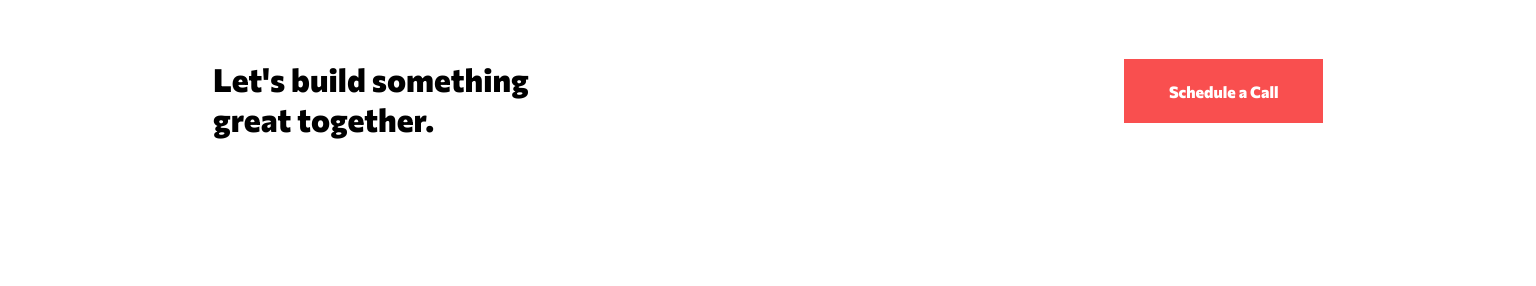
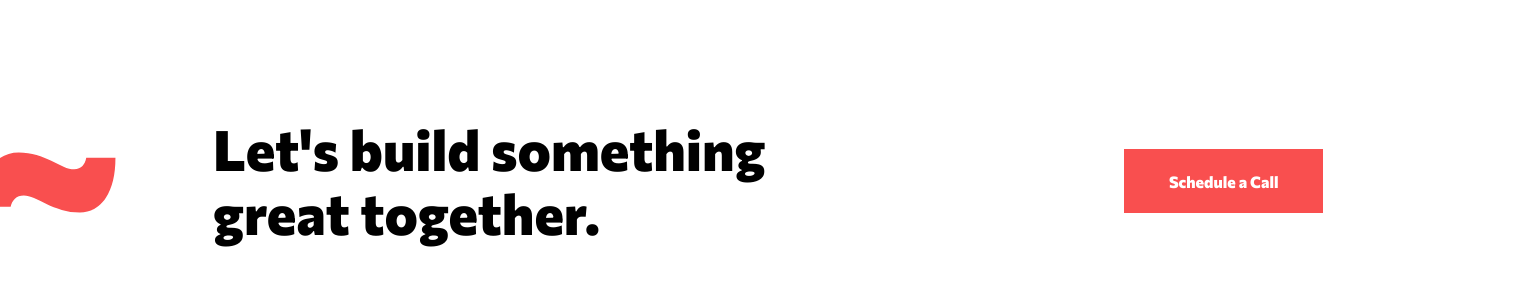
Before and after one commit to richieAiello/creative-agency-website, a website built with Parcel: page src/index.html in a window 1536 px wide. Shown: the part 3601-3887 px from the top of the page. Before the commit the page ends 3841 px from the top, so only its background shows below. Built offline with nearby package versions, Linux system fonts and the light colour scheme.

Commit message:
Styled footer for desktop main.scss.

```diff
--- a/src/index.html
+++ b/src/index.html
@@ -228,7 +228,8 @@
     </section>
   </main>
 
-  <footer class="footer container">
+  <footer class="footer">
+      <div class="container">
         <h5 class="footer__heading bold">
           Let's build something
           <br>
@@ -237,6 +238,7 @@
         <a href="#" class="btn btn--schedule">Schedule a Call</a>
         <!-- Hidden on mobile and tablet. -->
         <img src="./assets/svg/bg-pattern-wave-red.svg" alt="" class="bg-wave-red">
+      </div>
   </footer>
 </body>
 </html>
--- a/src/main.scss
+++ b/src/main.scss
@@ -700,6 +700,7 @@ $light-red: #FF9393;
 .footer {
   padding: 6.25rem 0;
   background-color: $white;
+  margin-top: 0.5rem;
 
   &__heading {
     font-size: 2rem;
@@ -714,13 +715,37 @@ $light-red: #FF9393;
   @media(min-width: 768px) {
 
     grid-area: footer;
-    display: flex;
-    align-items: flex-start;
-    justify-content: space-between;
     padding: 4.375rem 0 6.3125rem;
+
+    .container {
+      display: flex;
+      align-items: center;
+      justify-content: space-between;
+    }
 
     &__heading {
       margin-bottom: 0;
+    }
+  }
+
+  @media(min-width: 1440px) {
+
+    padding: 7.5rem 0 7.1875rem;
+
+    .container {
+      position: relative;
+    }
+
+    &__heading {
+      font-size: 3.5rem;
+      line-height: 4rem;
+    }
+
+    .bg-wave-red {
+      display: block;
+      position: absolute;
+      top: 35px;
+      left: -232px;
     }
   }
 }
@@ -876,17 +901,6 @@ $light-red: #FF9393;
     }
   }
 
-  @media(min-width: 1240px) {
-
-    &--small {
-      display: none;
-    }
-
-    &--large {
-      display: block;
-    }
-  }
-
   @media(min-width: 1440px) {
 
     &--small {
```
Lines whose indentation alone changed are shown as unchanged.
